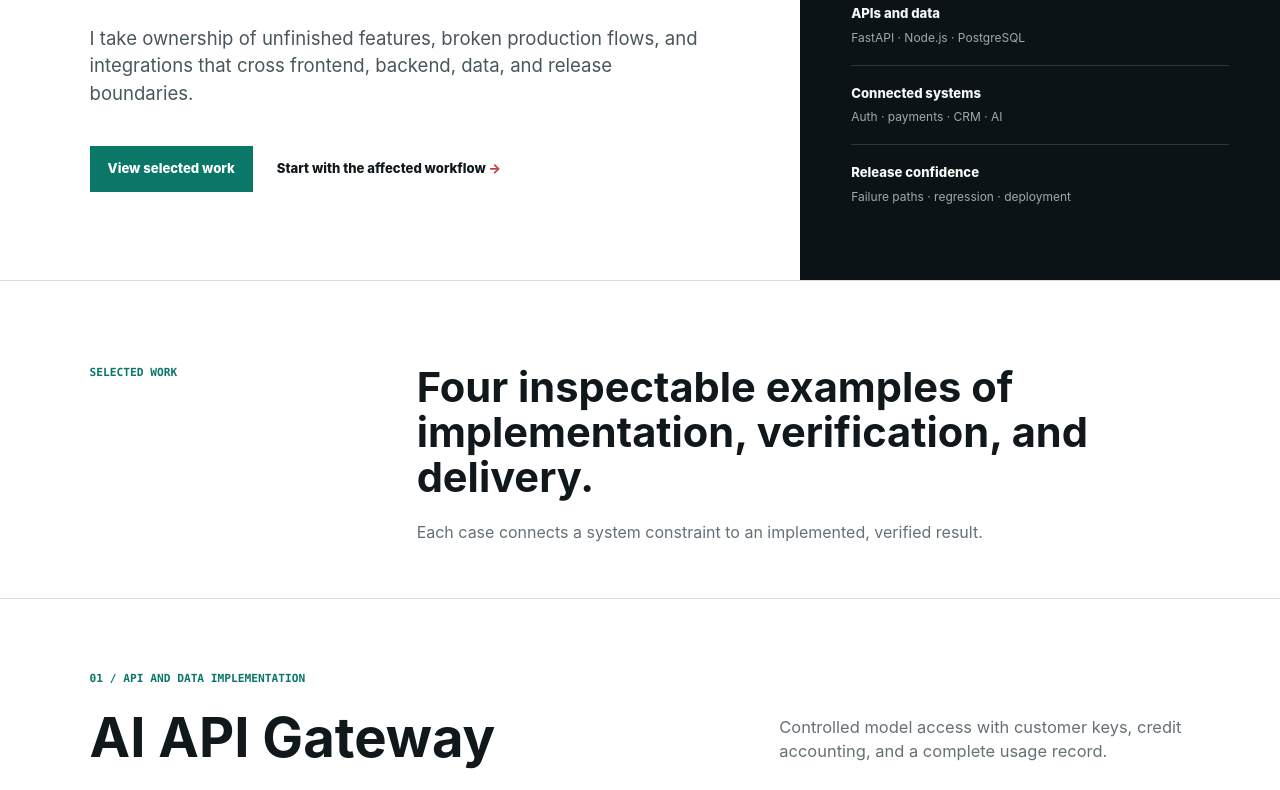
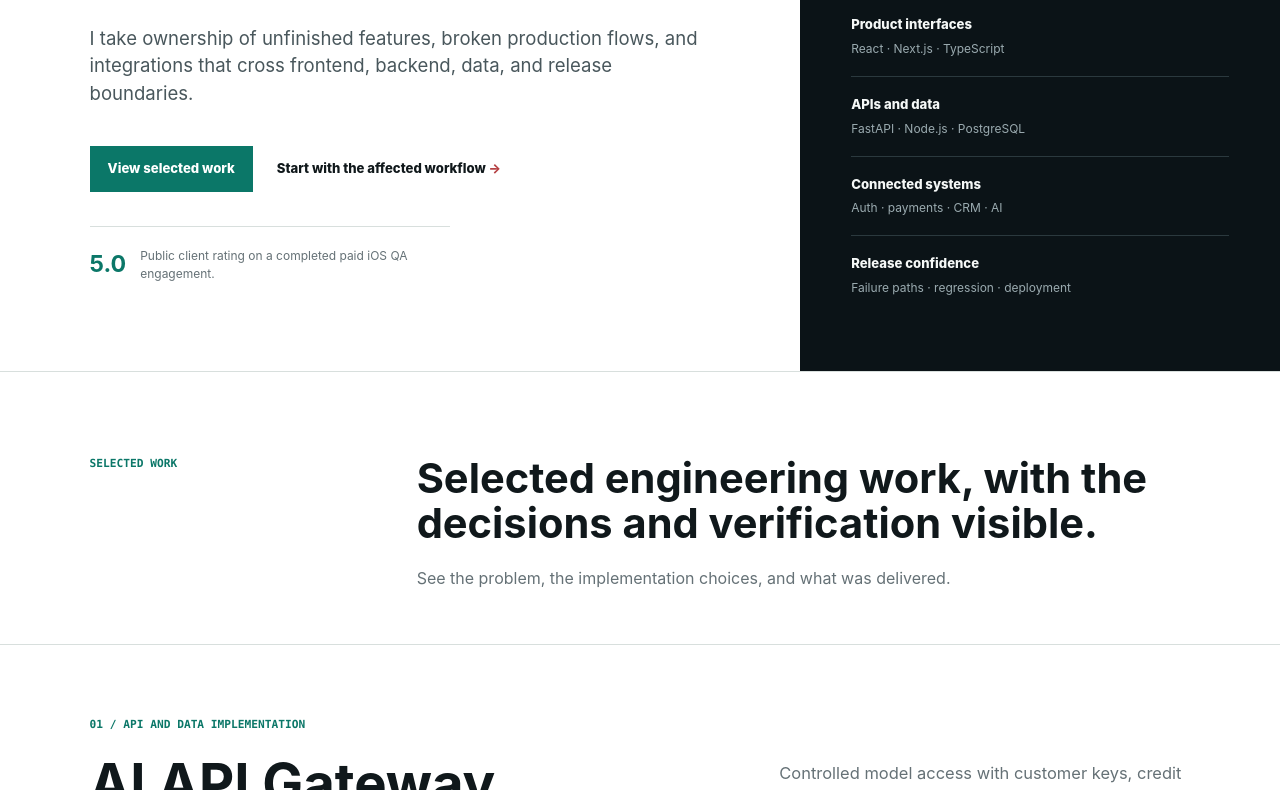
Before and after one commit to frank70321-hub/release-workspace-demo, a plain HTML site: page index.html in a window 1280 px wide. Shown: the part 567-1357 px from the top of the page. Drawn offline with Linux system fonts and the light colour scheme.

Commit message:
Surface paid client proof on portfolio

```diff
--- a/index.html
+++ b/index.html
@@ -6,7 +6,7 @@
     <meta name="description" content="Full-stack product engineering case studies across React, TypeScript, APIs, data, integrations, and release verification." />
     <title>Yeh I. | Product Engineering</title>
     <link rel="icon" href="data:," />
-    <link rel="stylesheet" href="styles.css?v=20260808-2" />
+    <link rel="stylesheet" href="styles.css?v=20260808-3" />
     <script src="app.js" defer></script>
   </head>
   <body>
@@ -33,6 +33,10 @@
             <a class="primary-action" href="#work">View selected work</a>
             <a class="text-action" href="#contact">Start with the affected workflow <span aria-hidden="true">→</span></a>
           </div>
+          <a class="paid-proof" href="#mobile-qa-title" aria-label="View the paid client delivery case">
+            <strong>5.0</strong>
+            <span>Public client rating on a completed paid iOS QA engagement.</span>
+          </a>
         </div>
         <div class="hero-proof" aria-label="Engineering coverage">
           <div class="proof-lead">
@@ -51,8 +55,8 @@
       <section class="work-intro" id="work" aria-labelledby="work-title">
         <p class="eyebrow">SELECTED WORK</p>
         <div>
-          <h2 id="work-title">Four inspectable examples of implementation, verification, and delivery.</h2>
-          <p>Each case connects a system constraint to an implemented, verified result.</p>
+          <h2 id="work-title">Selected engineering work, with the decisions and verification visible.</h2>
+          <p>See the problem, the implementation choices, and what was delivered.</p>
         </div>
       </section>
 
--- a/styles.css
+++ b/styles.css
@@ -64,9 +64,10 @@ button:focus-visible, a:focus-visible { outline: 3px solid var(--teal-light); ou
 .hero h1 { max-width: 840px; margin: 0; font-size: 4.5rem; line-height: 0.98; letter-spacing: 0; }
 .hero-summary { max-width: 720px; margin: 32px 0 0; color: #49575c; font-size: 1.16rem; }
 .hero-actions, .contact-actions { display: flex; flex-wrap: wrap; gap: 24px; align-items: center; margin-top: 38px; }
-.paid-proof { display: flex; gap: 14px; align-items: center; width: fit-content; margin-top: 34px; padding-top: 20px; border-top: 1px solid var(--line); }
+.paid-proof { display: flex; gap: 14px; align-items: center; width: fit-content; margin-top: 34px; padding-top: 20px; border-top: 1px solid var(--line); text-decoration: none; }
 .paid-proof strong { color: var(--teal); font-size: 1.45rem; line-height: 1; }
 .paid-proof span { max-width: 310px; color: var(--muted); font-size: 0.75rem; }
+.paid-proof:hover span { color: var(--ink); }
 .primary-action { display: inline-flex; min-height: 46px; align-items: center; padding: 0 18px; color: #fff; background: var(--teal); font-size: 0.82rem; font-weight: 780; text-decoration: none; }
 .primary-action:hover { background: #075e53; }
 .text-action { font-size: 0.82rem; font-weight: 760; text-decoration: none; }
```
